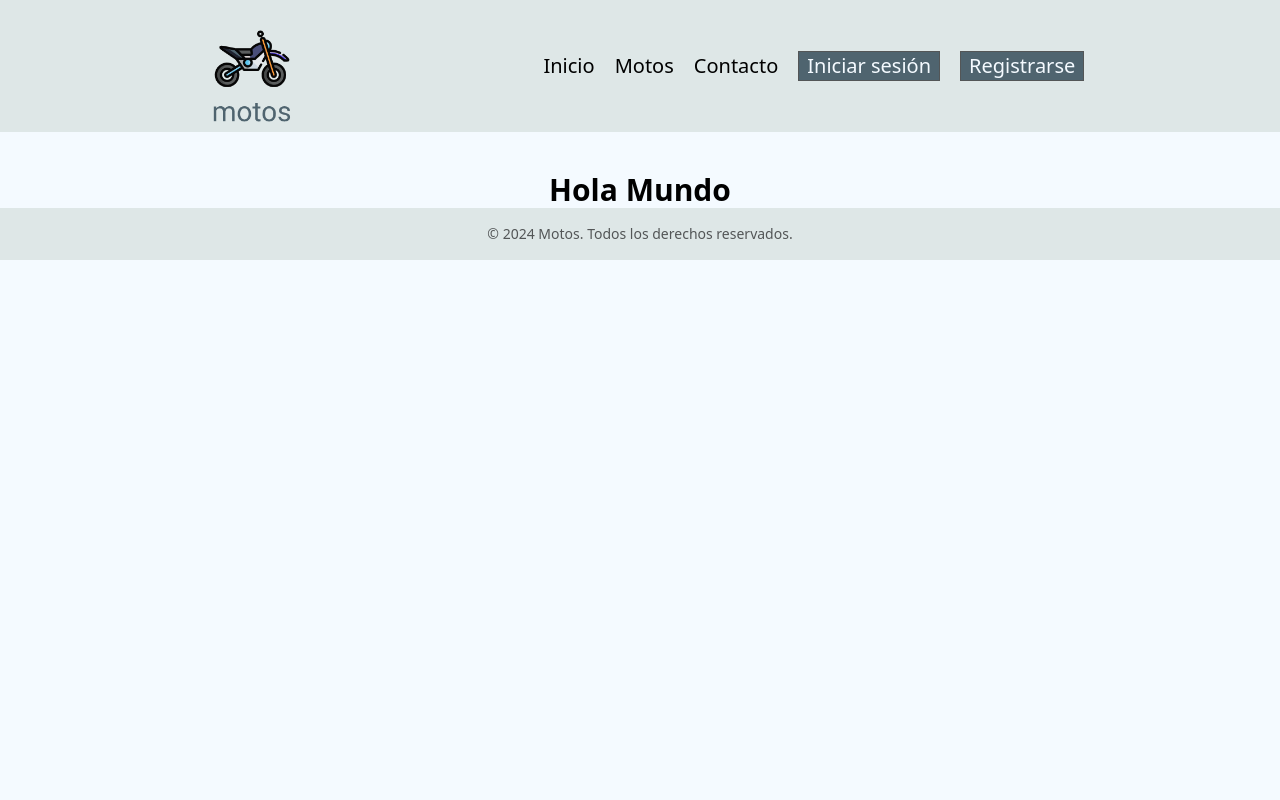
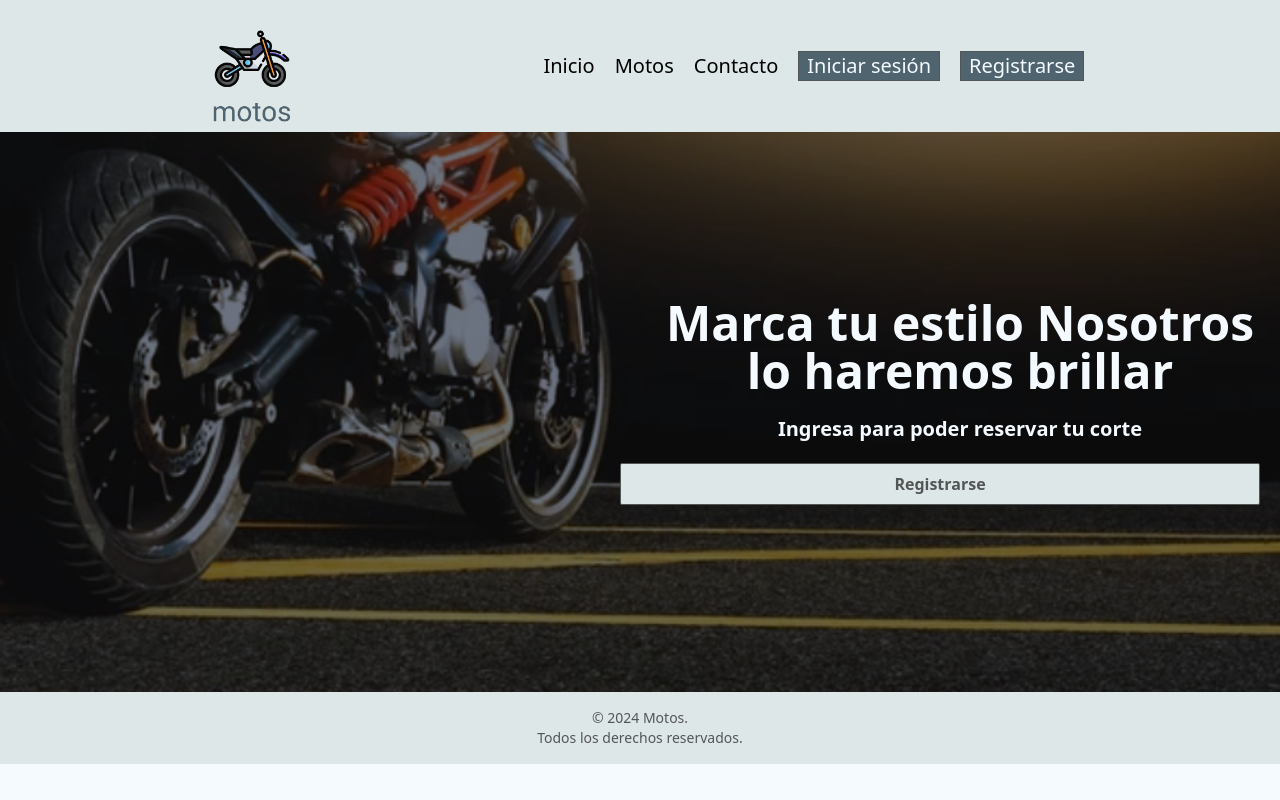
Before and after one commit to BryanVas24/paginaMotos, a Next.js app: page / in a window 1280 px wide. Built offline with nearby package versions, Linux system fonts and the light colour scheme.

Commit message:
Creando Header de inicio

```diff
--- a/app/auth/register/page.tsx
+++ b/app/auth/register/page.tsx
@@ -122,7 +122,7 @@ export default function RegisterPage() {
             className="bg-stone-700 hover:bg-stone-800 w-full p-3 text-white font-black text-xl cursor-pointer"
           />
         </form>
-        <nav className="flex flex-col space-y-4">
+        <nav className="flex flex-col space-y-4 mb-3">
           <Link
             className="text-center  text-davys-gray  font-normal"
             href={"/auth/login"}
--- a/app/page.tsx
+++ b/app/page.tsx
@@ -1,7 +1,24 @@
+import Link from "next/link";
+
 export default function Home() {
   return (
     <>
-      <h1 className="text-center text-3xl font-bold mt-10">Hola Mundo</h1>
+      <header className=" bg-blend-multiply bg-no-repeat bg-cover bg-center bg-[url(/Banner.PNG)] h-[70vh] bg-gray-500">
+        <div className=" flex  justify-center items-center md:items-end flex-col gap-5 h-full ">
+          <h1 className=" text-center md:text-5xl text-3xl font-bold text-alice-blue md:w-1/2 ">
+            Marca tu estilo Nosotros lo haremos brillar
+          </h1>
+          <p className="md:w-2/4 text-center text-xl font-bold text-alice-blue  ">
+            Ingresa para poder reservar tu corte
+          </p>
+          <Link
+            className="border border-davys-gray p-2 rounded-sm font-bold mx-5 w-4/5 hover:shadow  bg-platinum text-center hover:bg-slate-300 text-davys-gray mb-5  md:w-1/2"
+            href={"/auth/register"}
+          >
+            Registrarse
+          </Link>
+        </div>
+      </header>
     </>
   );
 }
--- a/components/ui/Footer.tsx
+++ b/components/ui/Footer.tsx
@@ -3,9 +3,8 @@ export default function Footer() {
 
   return (
     <footer className="bg-platinum text-davys-gray py-4 text-center">
-      <p className="text-sm">
-        © {currentYear} Motos. Todos los derechos reservados.
-      </p>
+      <p className="text-sm">© {currentYear} Motos.</p>
+      <p className="text-sm">Todos los derechos reservados.</p>
     </footer>
   );
 }
--- a/components/ui/NavBar.tsx
+++ b/components/ui/NavBar.tsx
@@ -3,7 +3,7 @@ import Logo from "./Logo";
 
 export default function NavBar() {
   return (
-    <nav className="flex flex-col gap-10 md:flex-row justify-evenly items-center bg-platinum mb-5">
+    <nav className="flex flex-col gap-10 md:flex-row justify-evenly items-center bg-platinum ">
       <Link href={"/"}>
         <Logo />
       </Link>
```
Also changed, not shown: public/Banner.PNG (added).
